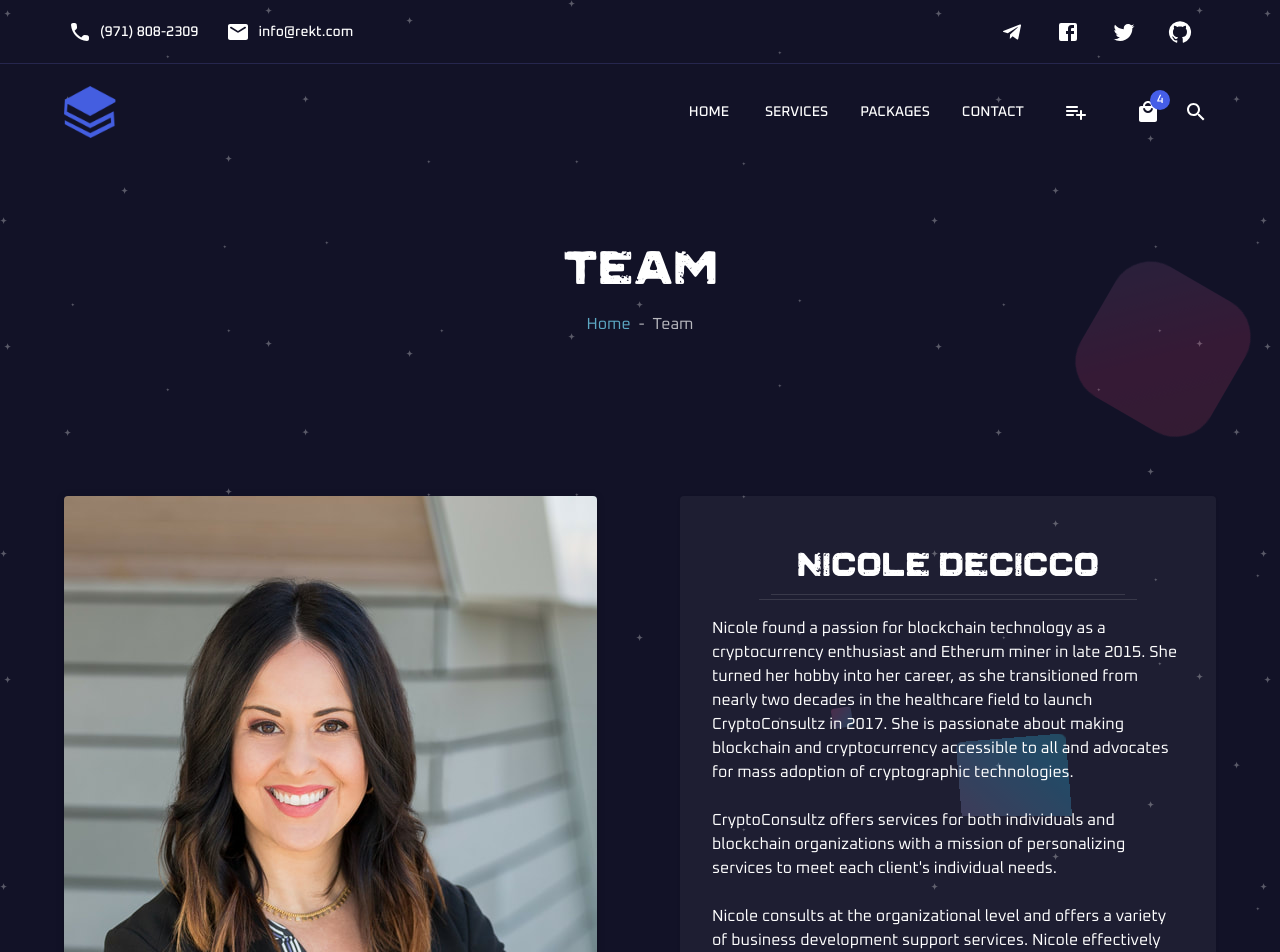
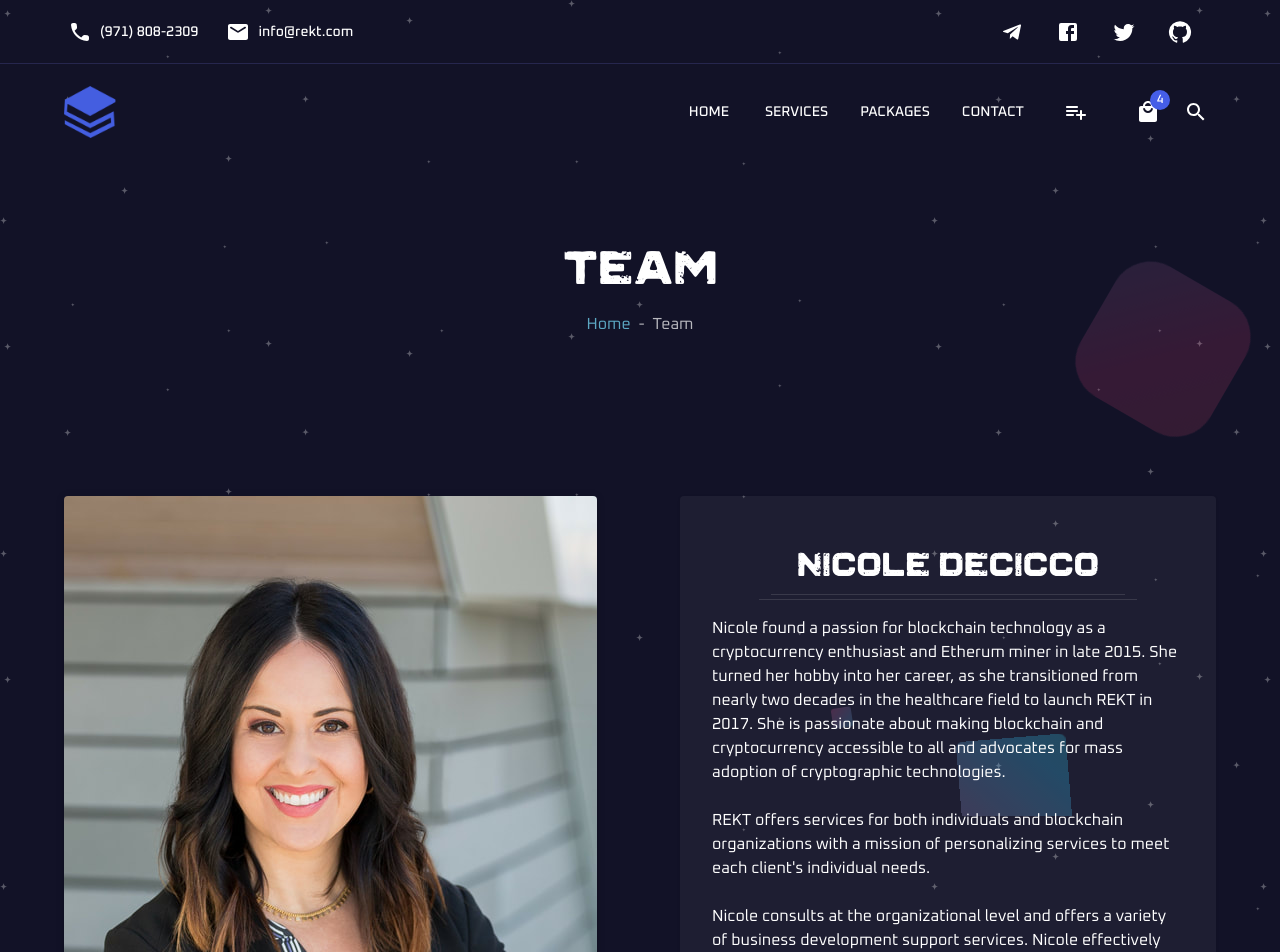
Before and after one commit to cuteboy0323/cryptoconsultz, a React (Create React App) app: page /team in a window 1280 px wide. Shown: the top 952 px of the page. Built offline with nearby package versions, Linux system fonts and the light colour scheme.

Commit message:
Update Team.js

```diff
--- a/src/pages/Team.js
+++ b/src/pages/Team.js
@@ -76,11 +76,11 @@
                                             <Divider className="dOne" />
                                             <Divider className="dTwo" />
                                             <Typography>
-                                                Nicole found a passion for blockchain technology as a cryptocurrency enthusiast and Etherum miner in late 2015.  She turned her hobby into her career, as she transitioned from nearly two decades in the healthcare field to launch CryptoConsultz in 2017.  She is passionate about making blockchain and cryptocurrency accessible to all and advocates for mass adoption of cryptographic technologies.
+                                                Nicole found a passion for blockchain technology as a cryptocurrency enthusiast and Etherum miner in late 2015.  She turned her hobby into her career, as she transitioned from nearly two decades in the healthcare field to launch REKT in 2017.  She is passionate about making blockchain and cryptocurrency accessible to all and advocates for mass adoption of cryptographic technologies.
                                             </Typography>
                                             <Box component="br" />
                                             <Typography>
-                                                CryptoConsultz offers services for both individuals and blockchain organizations with a mission of personalizing services to meet each client's individual needs.
+                                                REKT offers services for both individuals and blockchain organizations with a mission of personalizing services to meet each client's individual needs.
                                             </Typography>
                                             <Box component="br" />
                                             <Typography>
```
